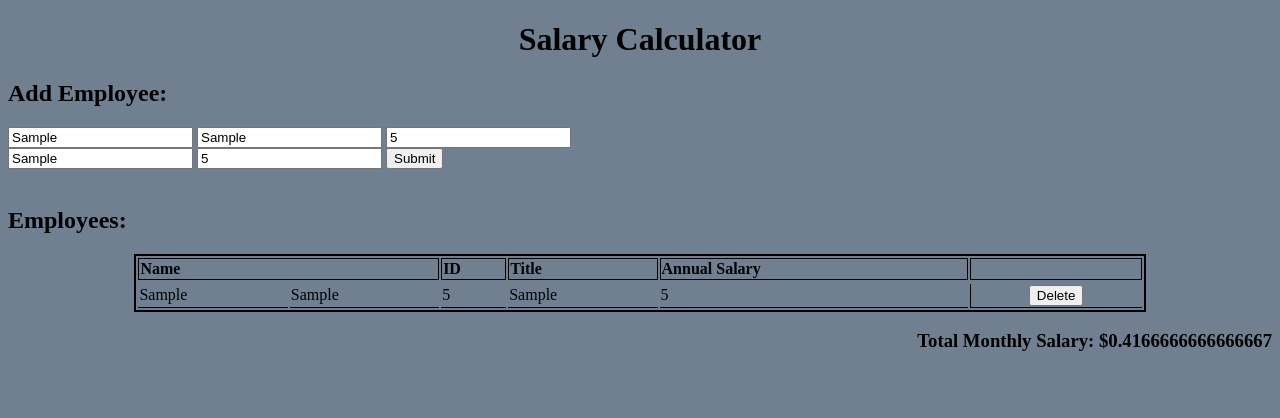
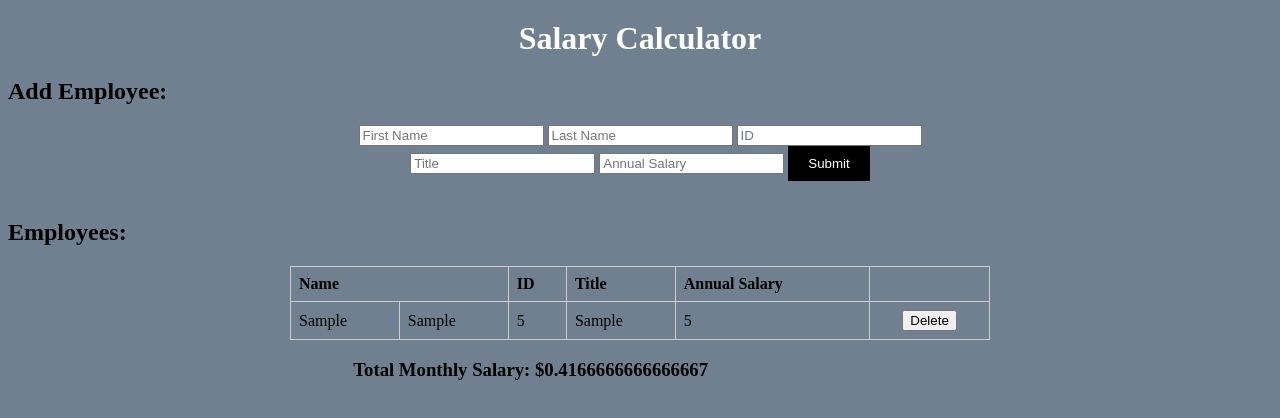
Before and after one commit to Tryggus20/weekend-jquery-salary-calculator, a plain HTML site: page index.html in a window 1280 px wide. Both pictures are taken after typing "Sample", "Sample", "5", "Sample", "5" into the empty fields and a click on the button "Submit". Drawn offline with Linux system fonts and the light colour scheme.

Commit message:
added more style polish

```diff
--- a/script.js
+++ b/script.js
@@ -1,10 +1,9 @@
 $(readyNow);
 function readyNow() {
   console.log("hello js and jq");
-$(".submit").on("click", addInput)
-$(".table").on("click", ".deleteButton", deleteRow)
-
-}// end of readyNow
+  $(".submit").on("click", addInput);
+  $(".table").on("click", ".deleteButton", deleteRow);
+} // end of readyNow
 
 /*  task checklist:
    will need a listener for the delete button tied to the table
@@ -13,23 +12,23 @@ $(".table").on("click", ".deleteButton", deleteRow)
    delete button needs to remove the <tr> element AND
    delete button needs to change the calculator to correcly reflect
 */
-let annualSalary = 0 // outside of function so my delete button can access it
-let totalSalary =0
-let totalMonth = 0
+let annualSalary = 0; // outside of function so my delete button can access it
+let totalSalary = 0;
+let totalMonth = 0;
 
 function addInput() {
   console.log('button says "hello"'); //button working
   let firstName = $(".firstName").val();
-    let lastName = $('.lastName').val();
-    let id = $('.id').val();
-    let title = $('.title').val();
-    annualSalary = Number ($('.annualSalary').val());
+  let lastName = $(".lastName").val();
+  let id = $(".id").val();
+  let title = $(".title").val();
+  annualSalary = Number($(".annualSalary").val());
   console.log(annualSalary);
 
-    // if (!firstName || !lastName || !id || !title || annualSalary <= 0) {
-    //     alert("Please fill in all fields with the correct information");
-    //     return; //alert for missing data comment on/off for testing
-
+  if (!firstName || !lastName || !id || !title || annualSalary <= 0) {
+      alert("Please fill in all fields with the correct information");
+      return; //alert for missing data comment on/off for testing
+  }
 
   $(`.table`).append(
     `<tr class ="removable">
@@ -40,25 +39,33 @@ function addInput() {
      <td>${annualSalary}</td>
      <td class="delete"><button class="deleteButton">Delete</button></td>
      </tr>
-`) //end of append
-totalSalary = annualSalary + totalSalary
-totalMonth = (totalSalary/12)
+`
+  ); //end of append
+  totalSalary = annualSalary + totalSalary;
+  totalMonth = totalSalary / 12;
   $(".monthlySalary").text(totalMonth);
   if (totalMonth > 20000) {
-    $('.monthlySalary').addClass("red");
-}//end of $20,000 check
+    $(".monthlySalary").addClass("red");
+  } //end of $20,000 check
   console.log(`Total Salary: ${totalSalary} Monthly Salary: ${totalMonth}`); // added for testing
+  $(".firstName").val("");
+  $(".lastName").val("");
+  $(".id").val("");
+  $(".title").val("");
+  $(".annualSalary").val("");
 } //end of addInput function
 
-function deleteRow (event){
+function deleteRow(event) {
   console.log("deletus!");
-    const deletedAnnualSalary = parseFloat($(event.target).closest("tr").find("td:nth-child(5)").text());
+  const deletedAnnualSalary = parseFloat(
+    $(event.target).closest("tr").find("td:nth-child(5)").text()
+  );
   //                          ^^ gross!!!
   totalSalary -= deletedAnnualSalary; // removing deleted salary from total
   totalMonth = totalSalary / 12;
   $(".monthlySalary").text(totalMonth);
   $(event.target).closest("tr").remove();
   if (totalMonth < 20000) {
-        $('.monthlySalary').removeClass("red");
-    }// remove red if below $20,000
+    $(".monthlySalary").removeClass("red");
+  } // remove red if below $20,000
 }
--- a/styles.css
+++ b/styles.css
@@ -1,9 +1,5 @@
 body {
   background-color: slategray;
-}
-.red{
-    background-color: red;
-    border-radius: 5px;
 }
 .delete {
   border-left: 1px solid;
@@ -12,32 +8,54 @@ body {
 .deleteButton {
   margin: center;
 }
+.inputs {
+  text-align: center;
+  margin-top: 10px;
+}
+
 .mainTitle {
   text-align: center;
+  margin-top: 20px;
+  color: white;
 }
-table{
-    border: 2px solid;
+.red {
+  background-color: red;
+  border-radius: 5px;
+}
+.submit {
+  background-color: black;
+  color: white;
+  border: none;
+  padding: 10px 20px;
+  cursor: pointer;
+}
+.submit:hover {
+  background-color: darkgray;
+}
+table {
+  border-collapse: collapse;
   width: 80%;
+  margin: 0 auto;
+  max-width: 700px;
+}
+table.center {
   margin-left: auto;
   margin-right: auto;
 }
-table.center{
-    margin-left: auto;
-    margin-right: auto;
+table,
+th,
+td {
+  border: 1px solid #ccc;
 }
-tr.inputFields{
-    border: 1px solid;
-}
-th {
-    border: 1px solid;
-
+th,
+td {
+  padding: 8px;
   text-align: left;
 }
-td {
-    border-bottom: 1px solid;
+tr.inputFields {
+  border: 1px solid;
 }
 .total {
   text-align: right;
+  max-width: 700px;
 }
-/* make table centered and have borders where needed.
-   maybe add a differen background color to the table as well? */
```
Also changed, not shown: index.html (+1 -1 lines). Lines whose indentation alone changed are shown as unchanged.
